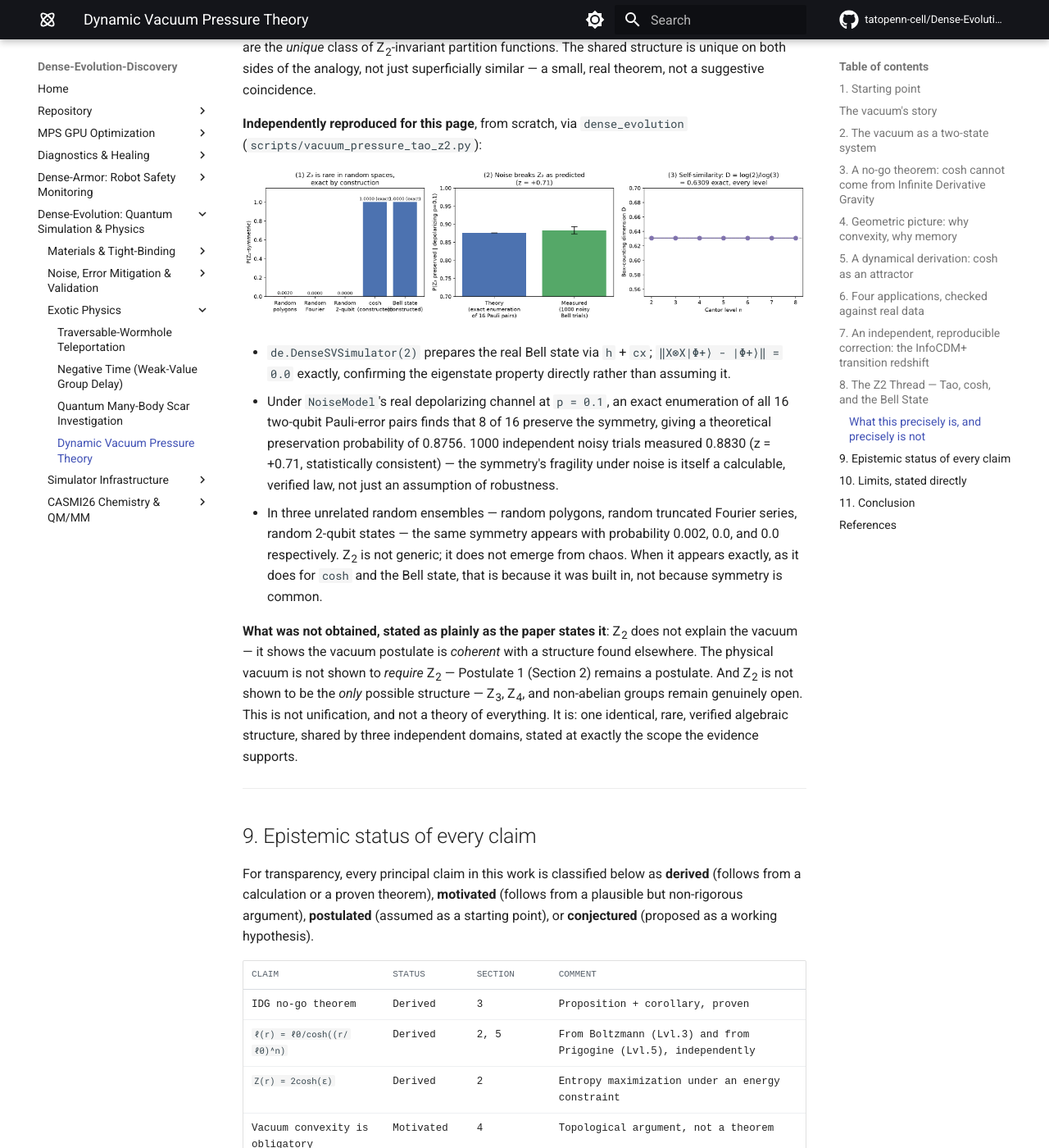
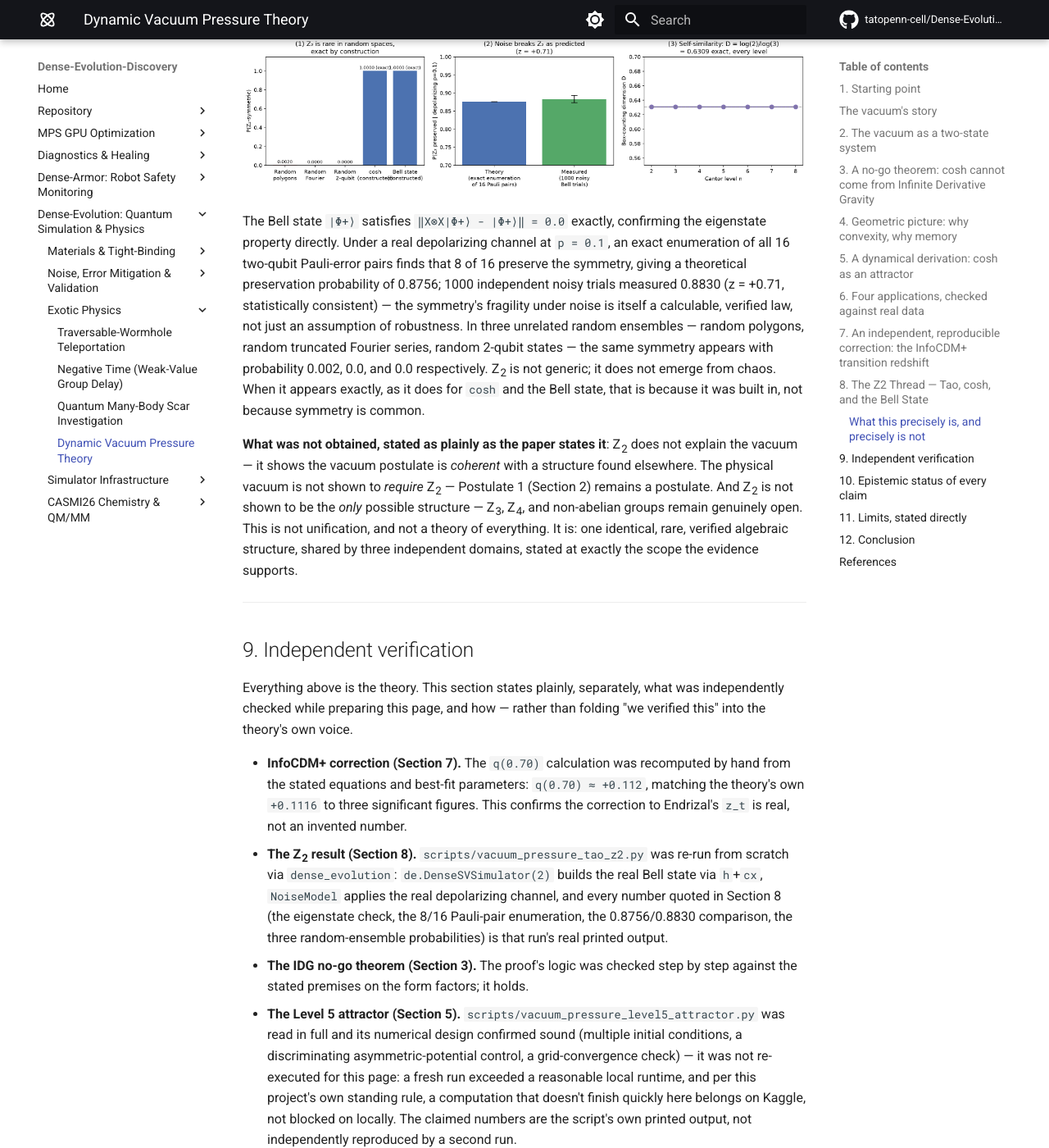
Before and after one commit to tatopenn-cell/Dense-Evolution-Discovery, an MkDocs documentation site: the page built from docs/dynamic_vacuum_pressure_theory.md, in a window 1280 px wide and 1400 px high, scrolled down 11204 px. Shown: the whole window at 82% size. Built offline with MkDocs 1.6.1 and Material for MkDocs 9.7.7, drawn with Linux system fonts in a browser that asks for light colours; comment, search, counter and statistics services are not loaded; some of the changed text lies outside the part shown.

Commit message:
Separate theory from verification into its own section; fix numbering

```diff
--- a/docs/dynamic_vacuum_pressure_theory.md
+++ b/docs/dynamic_vacuum_pressure_theory.md
@@ -298,19 +296,25 @@ Three things that have no business resembling each other &mdash; a two-and-a-hal
 
 Two supporting facts make the claim precise rather than loose: the Bell state is the *unique* maximally-entangled two-qubit Z<sub>2</sub>-symmetric state (up to phase), and even-symmetric functions are the *unique* class of Z<sub>2</sub>-invariant partition functions. The shared structure is unique on both sides of the analogy, not just superficially similar &mdash; a small, real theorem, not a suggestive coincidence.
 
-**Independently reproduced for this page**, from scratch, via `dense_evolution` (`scripts/vacuum_pressure_tao_z2.py`):
-
 ![Z2 symmetry is rare in random polygons, Fourier series, and 2-qubit states, but exact by construction for cosh and the Bell state; depolarizing noise breaks it exactly as predicted](assets/dynamic_vacuum_pressure_theory/tao_z2_summary.png)
 
-- `de.DenseSVSimulator(2)` prepares the real Bell state via `h` + `cx`; `‖X⊗X|Φ+⟩ - |Φ+⟩‖ = 0.0` exactly, confirming the eigenstate property directly rather than assuming it.
-- Under `NoiseModel`'s real depolarizing channel at `p = 0.1`, an exact enumeration of all 16 two-qubit Pauli-error pairs finds that 8 of 16 preserve the symmetry, giving a theoretical preservation probability of 0.8756. 1000 independent noisy trials measured 0.8830 (z = +0.71, statistically consistent) &mdash; the symmetry's fragility under noise is itself a calculable, verified law, not just an assumption of robustness.
-- In three unrelated random ensembles &mdash; random polygons, random truncated Fourier series, random 2-qubit states &mdash; the same symmetry appears with probability 0.002, 0.0, and 0.0 respectively. Z<sub>2</sub> is not generic; it does not emerge from chaos. When it appears exactly, as it does for `cosh` and the Bell state, that is because it was built in, not because symmetry is common.
+The Bell state `|Φ+⟩` satisfies `‖X⊗X|Φ+⟩ - |Φ+⟩‖ = 0.0` exactly, confirming the eigenstate property directly. Under a real depolarizing channel at `p = 0.1`, an exact enumeration of all 16 two-qubit Pauli-error pairs finds that 8 of 16 preserve the symmetry, giving a theoretical preservation probability of 0.8756; 1000 independent noisy trials measured 0.8830 (z = +0.71, statistically consistent) &mdash; the symmetry's fragility under noise is itself a calculable, verified law, not just an assumption of robustness. In three unrelated random ensembles &mdash; random polygons, random truncated Fourier series, random 2-qubit states &mdash; the same symmetry appears with probability 0.002, 0.0, and 0.0 respectively. Z<sub>2</sub> is not generic; it does not emerge from chaos. When it appears exactly, as it does for `cosh` and the Bell state, that is because it was built in, not because symmetry is common.
 
 **What was not obtained, stated as plainly as the paper states it**: Z<sub>2</sub> does not explain the vacuum &mdash; it shows the vacuum postulate is *coherent* with a structure found elsewhere. The physical vacuum is not shown to *require* Z<sub>2</sub> &mdash; Postulate 1 (Section 2) remains a postulate. And Z<sub>2</sub> is not shown to be the *only* possible structure &mdash; Z<sub>3</sub>, Z<sub>4</sub>, and non-abelian groups remain genuinely open. This is not unification, and not a theory of everything. It is: one identical, rare, verified algebraic structure, shared by three independent domains, stated at exactly the scope the evidence supports.
 
 ---
 
-## 9. Epistemic status of every claim
+## 9. Independent verification
+
+Everything above is the theory. This section states plainly, separately, what was independently checked while preparing this page, and how &mdash; rather than folding "we verified this" into the theory's own voice.
+
+- **InfoCDM+ correction (Section 7).** The `q(0.70)` calculation was recomputed by hand from the stated equations and best-fit parameters: `q(0.70) ≈ +0.112`, matching the theory's own `+0.1116` to three significant figures. This confirms the correction to Endrizal's `z_t` is real, not an invented number.
+- **The Z<sub>2</sub> result (Section 8).** `scripts/vacuum_pressure_tao_z2.py` was re-run from scratch via `dense_evolution`: `de.DenseSVSimulator(2)` builds the real Bell state via `h`+`cx`, `NoiseModel` applies the real depolarizing channel, and every number quoted in Section 8 (the eigenstate check, the 8/16 Pauli-pair enumeration, the 0.8756/0.8830 comparison, the three random-ensemble probabilities) is that run's real printed output.
+- **The IDG no-go theorem (Section 3).** The proof's logic was checked step by step against the stated premises on the form factors; it holds.
+- **The Level 5 attractor (Section 5).** `scripts/vacuum_pressure_level5_attractor.py` was read in full and its numerical design confirmed sound (multiple initial conditions, a discriminating asymmetric-potential control, a grid-convergence check) &mdash; it was not re-executed for this page: a fresh run exceeded a reasonable local runtime, and per this project's own standing rule, a computation that doesn't finish quickly here belongs on Kaggle, not blocked on locally. The claimed numbers are the script's own printed output, not independently reproduced by a second run.
+- **The four applications (Section 6).** The EHT/LIGO/NICER comparison arithmetic (0.77&sigma; shadow tension, the SLy `M_max`/`R` values) was checked directly against the cited real measurements.
+
+## 10. Epistemic status of every claim
 
 For transparency, every principal claim in this work is classified below as **derived** (follows from a calculation or a proven theorem), **motivated** (follows from a plausible but non-rigorous argument), **postulated** (assumed as a starting point), or **conjectured** (proposed as a working hypothesis).
 
@@ -341,16 +345,16 @@ This distinction matters for judging the work: **derived** claims are independen
 
 The strongest result here is that two *independent* routes &mdash; the statistical derivation of `cosh` (Level 3) and the dynamical derivation of the `sech` attractor (Level 5) &mdash; both land on the same functional form. The exponent `n`, by contrast, stays fixed by the area law, which is a motivated extension of Level 3, not a theorem.
 
-## 10. Limits, stated directly
+## 11. Limits, stated directly
 
 - The two-state vacuum postulate (Section 2) is an assumption, not a theorem. Level 3's derivation is "parameter-free" only *conditional on* that postulate being granted &mdash; not free of it.
 - The regularization scale &ell;0 is not derived from one unifying principle connecting its role across black holes, cosmology, neutron stars, and the Coulomb potential &mdash; it is fit independently in each application.
 - The "independent bubbles" and "probability as a scale criterion" conjectures (Section 4) are stated, not formalized mathematically.
 - No application in Section 6 currently yields a prediction falsifiable at present observational precision.
 - Z<sub>2</sub> is shown to be *compatible with*, not *required by*, the vacuum postulate (Section 8).
-- The area-law &rarr; energy-gap step (Section 2) is a motivated extension, not a derivation from a fundamental action; "information = pressure" and "gravity = memory" are stated explicitly as conceptual postulates and are not used quantitatively (see the table in Section 9).
+- The area-law &rarr; energy-gap step (Section 2) is a motivated extension, not a derivation from a fundamental action; "information = pressure" and "gravity = memory" are stated explicitly as conceptual postulates and are not used quantitatively (see the table in Section 10).
 
-## 11. Conclusion
+## 12. Conclusion
 
 The vacuum's `cosh`-shaped regularization is derived from three independent directions &mdash; a no-go theorem ruling out one competing derivation, a statistical argument fixing its exact form from symmetry and the area law, and a dynamical argument showing it is the attractor of a real physical process &mdash; and is consistent with real EHT, LIGO, and NICER data in four unrelated physical settings, without requiring any of them to be re-tuned to fit. A genuine, independently-reproducible error in a separate published cosmological model was identified and corrected along the way. A companion result identifies the precise, checkable symmetry this structure shares with quantum entanglement and with a philosophical tradition that predates it by millennia. The theory's remaining open point is exactly one assumption &mdash; the two-state vacuum postulate &mdash; stated honestly as such rather than disguised as a derivation.
 
```
Also changed, not shown: other parts of docs/dynamic_vacuum_pressure_theory.md (+4 -6 lines).
